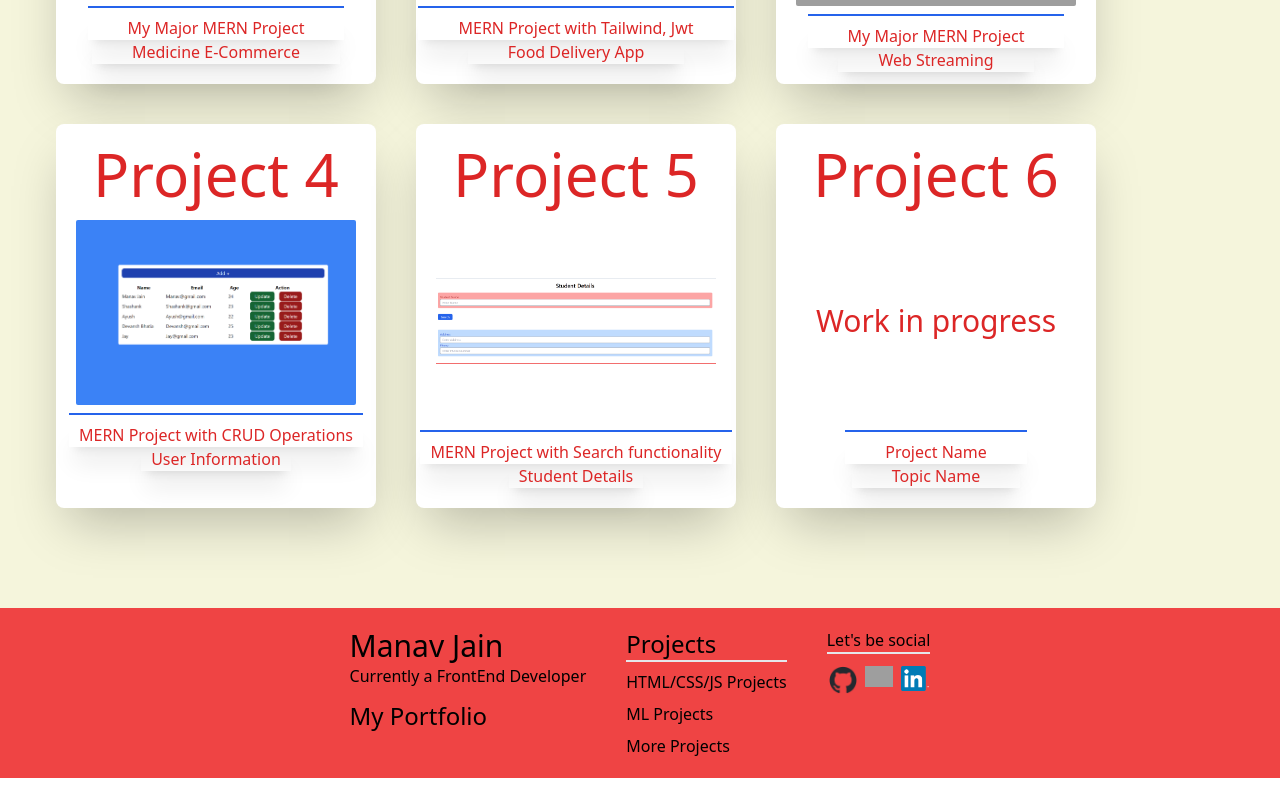
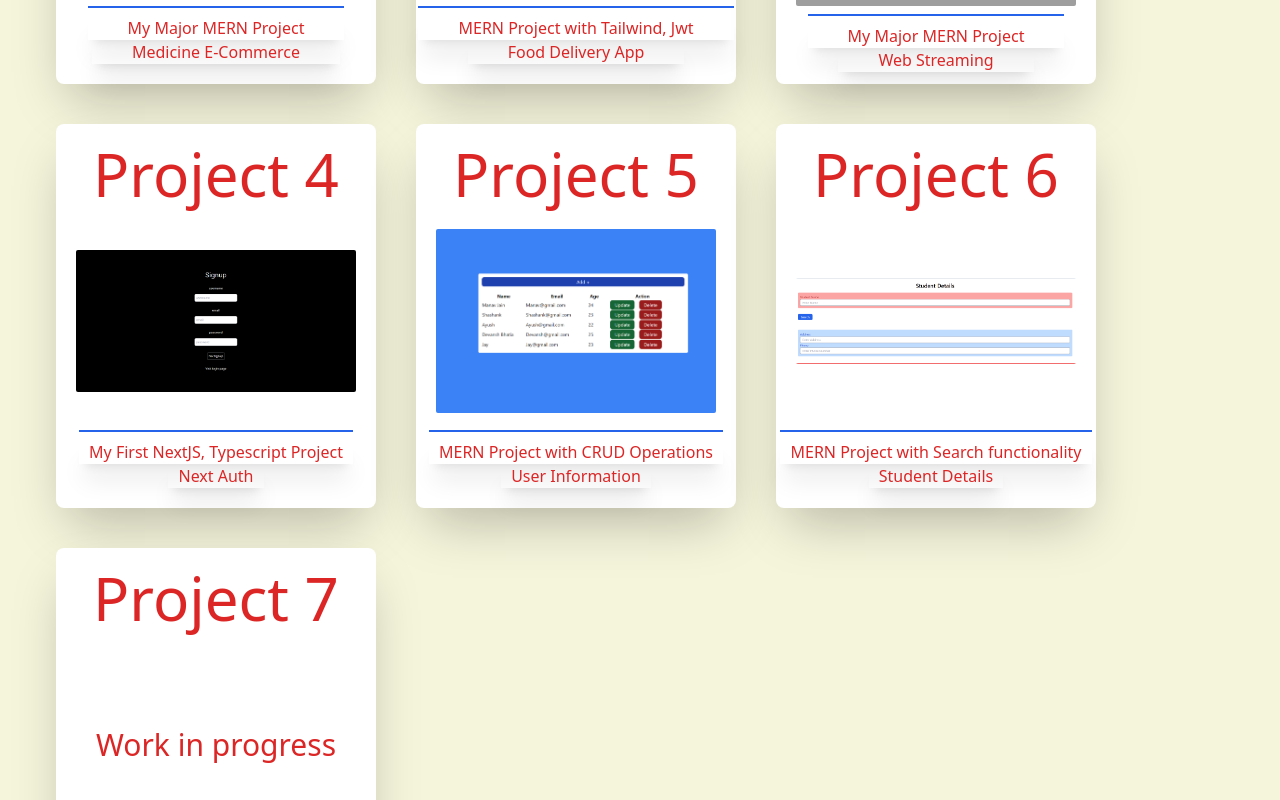
Before and after one commit to ManavJain01/MERN-Projects, a React (Vite) app in the folder client/: page / in a window 1280 px wide. Shown: the part 560-1360 px from the top of the page. Before the commit the page ends 1338 px from the top, so only its background shows below. Built offline with nearby package versions, Linux system fonts and the light colour scheme; grey boxes are pictures that could not be loaded.

Commit message:
adding a project, changes in header and footer

```diff
--- a/client/src/Main File/components/Footer.jsx
+++ b/client/src/Main File/components/Footer.jsx
@@ -5,14 +5,14 @@ import linkedin from '../Images/linkedin.png'
 function Footer(){
   return(
     <div className="bg-red-500 min-h-[20vh]">
-      <nav className="flex justify-center flex-wrap py-5">
+      <nav className="flex justify-around flex-wrap gap-7 py-5">
         <ul>
           <h1 className="text-3xl">Manav Jain</h1>
-          <li>Currently a FrontEnd Developer</li>
+          <li>A FullStack Developer</li>
           <li className="text-2xl pt-3"><a href='https://manavjain-portfolio.vercel.app/'>My Portfolio</a></li>
         </ul>
 
-        <ul className="px-10 flex flex-col space-y-2">
+        <ul className="flex flex-col space-y-2">
           <li className="text-2xl border-b-2">Projects</li>
           <li><a href="https://manavjain01.github.io/My-Mini-Projects/MainFile/">HTML/CSS/JS Projects</a></li>
           <li><a href="https://manavjain01.github.io/MachineLearning/MainFile/#">ML Projects</a></li>
@@ -20,7 +20,7 @@ function Footer(){
         </ul>
 
         <ul className="flex flex-col items-center">
-          <li className="border-b-2">Let's be social</li>
+          <li className="text-2xl border-b-2">Let's be social</li>
           <li className="flex space-x-2 pt-3">
             <a href="https://github.com/ManavJain01"><img src={github} className="w-7" /></a>
             <a href="#Body"><img src={instagram} className="w-7" /></a>
--- a/client/src/Main File/components/Header.jsx
+++ b/client/src/Main File/components/Header.jsx
@@ -3,7 +3,7 @@ import { Link } from 'react-router-dom'
 function Header(){
   return(
     <div className="h-[20vh] bg-slate-300 flex flex-col justify-center gap-5 lg:gap-10">
-      <h1 className="font-bold text-2xl text-center :lgmt-5">My MERN Projects</h1>
+      <h1 className="font-bold text-5xl text-center :lgmt-5">My MERN Projects</h1>
       <nav className="mx-5 text-blue-600 text-xl font-semibold">
         <ul className="flex justify-end gap-5">
           <li className="hover:text-blue-900"><Link to="/">Home</Link></li>
--- a/client/src/Main File/components/Objects.js
+++ b/client/src/Main File/components/Objects.js
@@ -4,6 +4,7 @@ import StudentDetails from '../Images/Student Details.png';
 import Dismefa from '../Images/Dismefa.png'
 import FoodDelivery from '../Images/Food Delivery App.png'
 import webStreaming from '../Images/webStreaming.png'
+import NextAuth from'../Images/NextAuth.png'
 
 export let i = 1;
 
@@ -30,6 +31,13 @@ const object = [
     p2:"Web Streaming",
     id:`project${i++}`
   },
+  {
+    Link:"",
+    Img: NextAuth,
+    p1:"My First NextJS, Typescript Project",
+    p2:"Next Auth",
+    id:`project${i++}`
+  },
   //Minor Projects
   {
     Link:"/UsersInfo",
--- a/client/src/Main File/components/Projects.css
+++ b/client/src/Main File/components/Projects.css
@@ -1,12 +1,3 @@
-#project1 div, #project2 div, #project3 div{
-  justify-content: space-between;
-}
-
-#project4 p span, #project5 p span{
+#project5 p span, #project6 p span, #project4 p span{
   padding: 0 10px;
 }
-
-#project5 img{
-  height: 100%;
-  width: 100%;
-}
--- a/client/src/Main File/components/Projects.jsx
+++ b/client/src/Main File/components/Projects.jsx
@@ -10,7 +10,7 @@ function Projects(){
     <div className='flex flex-wrap'>
       {object.map((value) =>(
         <Link key={i} to={value.Link} id={value.id} className="m-5 hover:scale-110 duration-300">
-          <div className="bg-white text-red-600 w-[20rem] h-[24rem] px-5 py-5 flex flex-col items-center rounded-lg shadow-2xl hover:shadow-blue-600 active:shadow-green-600">
+          <div className="bg-white text-red-600 w-[20rem] h-[24rem] px-5 py-5 flex flex-col items-center justify-between rounded-lg shadow-2xl hover:shadow-blue-600 active:shadow-green-600">
             <h1 className="text-6xl mb-4">Project {i++}</h1>
             <img src={value.Img} className={`object-contain rounded-sm`}></img>
             <p className="flex flex-col items-center mt-2 pt-2 border-t-2 border-blue-600">
```
Also changed, not shown: client/src/Main File/Images/NextAuth.png (added).
